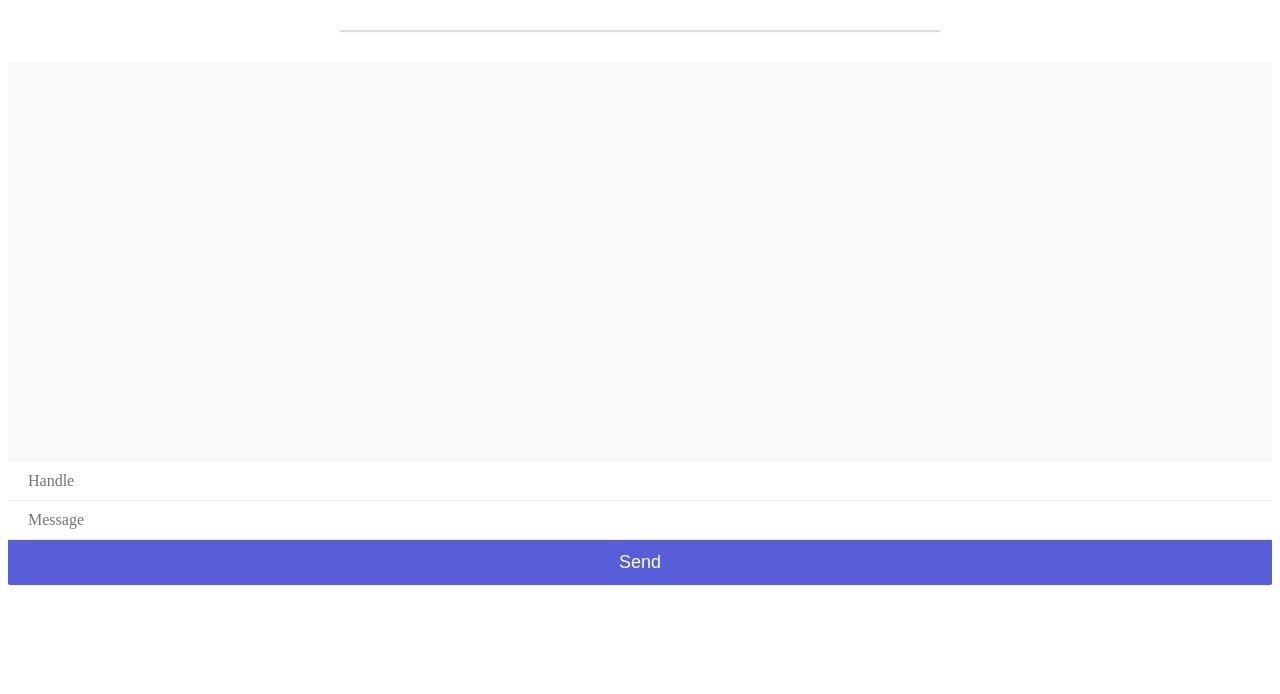
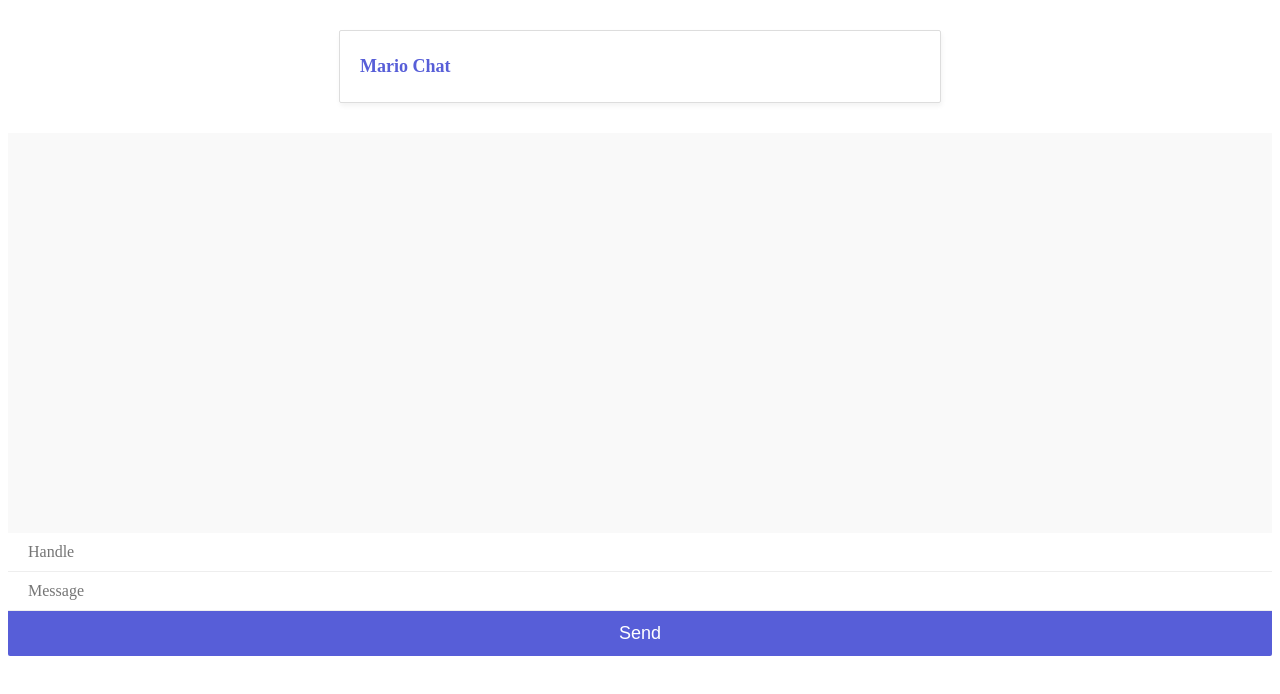
Before and after one commit to jonnyleealas/chat-application, a website: page public/index.html in a window 1280 px wide. Drawn offline with nearby package versions, Linux system fonts and the light colour scheme; no server answers.

Commit message:
fixedcss

```diff
--- a/public/index.html
+++ b/public/index.html
@@ -8,10 +8,14 @@
     </head>
     <body>
 
-        <div id="mario-chat"></div>
-            <div id="chat-window"></div>
-                <div id="output"></div>
-         <div>
+        <div id="mario-chat">
+            <h2>Mario Chat</h2>
+        </div>
+        <div id="chat-window">
+
+            <div id="output"></div>
+        </div>
+        <div>
             <input id="handle" type="text" placeholder="Handle"/>
             <input id="message" type="text" placeholder="Message"/>
             <button id="send">Send</button>
```
